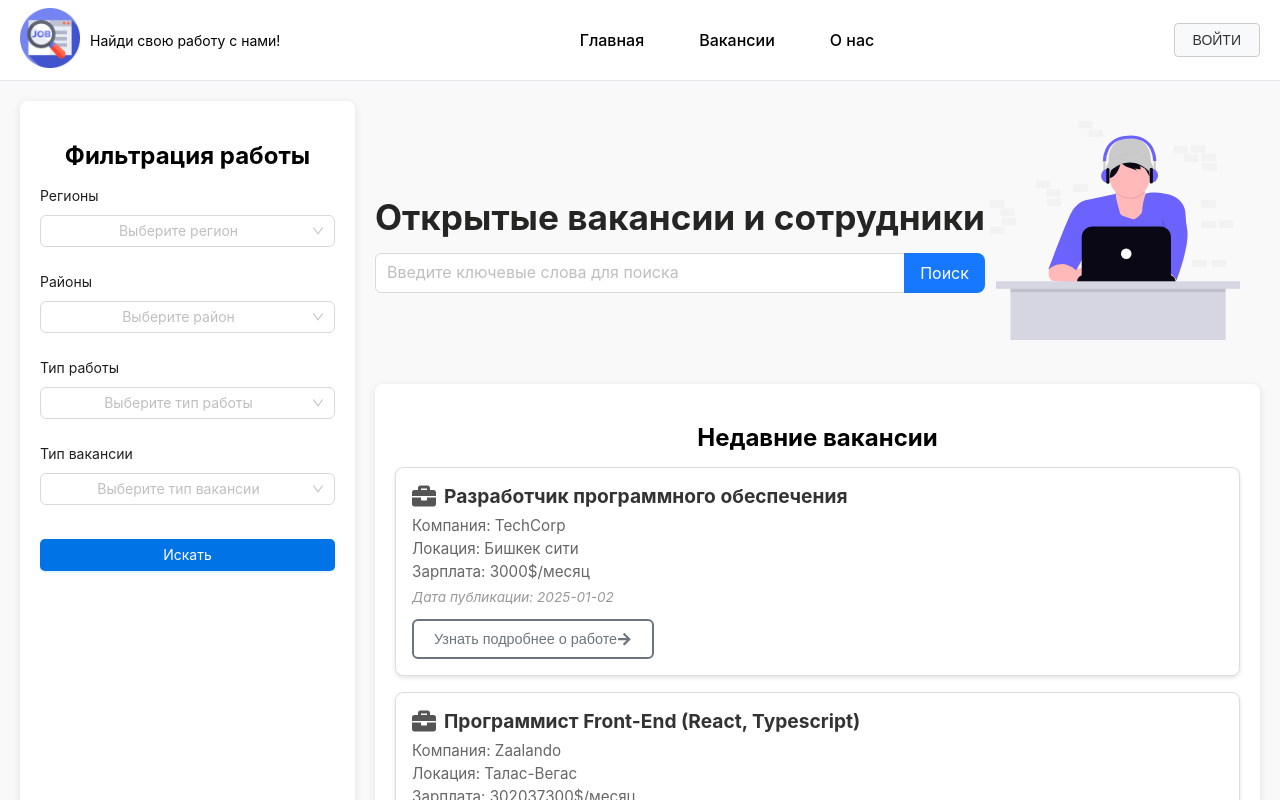
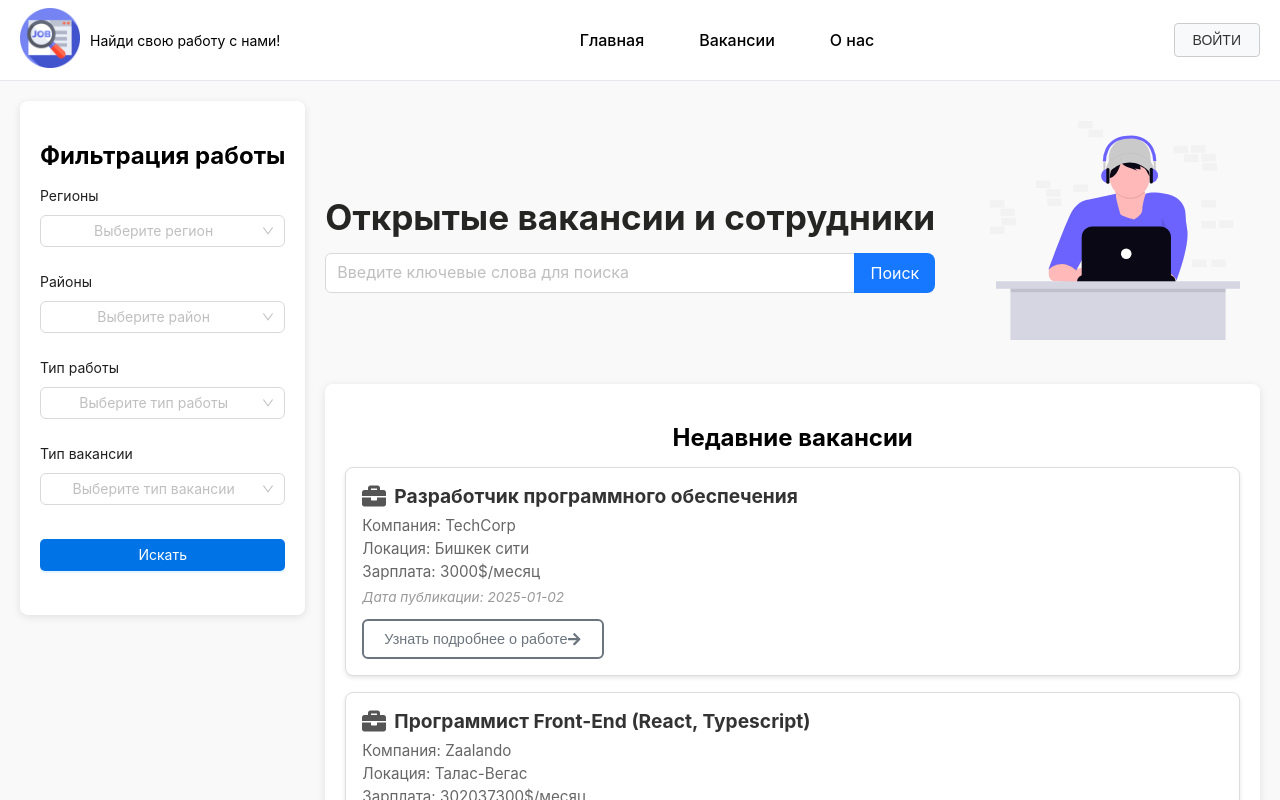
Before and after one commit to Eldar4432/master-thesis, a React (Create React App) app: page / in a window 1280 px wide. Shown: the top 800 px of the page. Built offline with nearby package versions, Linux system fonts and the light colour scheme.

Commit message:
Add sticky position to Filters in HomePage layout

```diff
--- a/src/pages/HomePage/HomePage.jsx
+++ b/src/pages/HomePage/HomePage.jsx
@@ -11,7 +11,10 @@
     <div>
       <Header />
       <div className={styles.container}>
-        <Filters />
+        <div className={styles.filter}>
+          <Filters />
+        </div>
+
         <div className={styles.content}>
           <JobHeader />
           <JobList />
--- a/src/pages/HomePage/HomePage.module.css
+++ b/src/pages/HomePage/HomePage.module.css
@@ -10,3 +10,9 @@
     display: flex;
     flex-direction: column;
   }
+
+  .filter {
+    position: sticky;
+    top: 101px;
+    height: fit-content;
+  }
```
